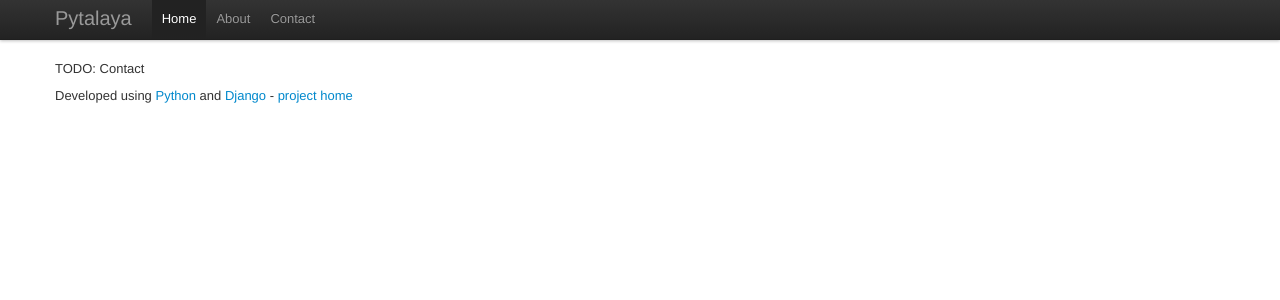
After one commit to fisadev/pytalaya, a Django app: page /contact/ in a window 1280 px wide. The commit adds this page. Shown: the top 300 px of the page. Run offline with Django 3.2, Linux system fonts and the light colour scheme; parts of the project's set-up code (start-up, migrations or seed data) failed here and were passed over; some libraries are stand-ins or nearby versions.

Commit message:
Scaffold for about and contact pages

```diff
--- /dev/null
+++ b/pytalaya/app/templates/about.html
@@ -0,0 +1,5 @@
+{% extends 'base.html' %}
+
+{% block content %}
+<p>TODO: About</p>
+{% endblock %}
--- a/pytalaya/app/templates/base.html
+++ b/pytalaya/app/templates/base.html
@@ -39,12 +39,12 @@
             <span class="icon-bar"></span>
             <span class="icon-bar"></span>
           </a>
-          <a class="brand" href="#">Project name</a>
+          <a class="brand" href="/">Pytalaya</a>
           <div class="nav-collapse">
             <ul class="nav">
-              <li class="active"><a href="#">Home</a></li>
-              <li><a href="#about">About</a></li>
-              <li><a href="#contact">Contact</a></li>
+              <li class="active"><a href="/">Home</a></li>
+              <li><a href="/about">About</a></li>
+              <li><a href="/contact">Contact</a></li>
             </ul>
           </div><!--/.nav-collapse -->
         </div>
--- /dev/null
+++ b/pytalaya/app/templates/contact.html
@@ -0,0 +1,5 @@
+{% extends 'base.html' %}
+
+{% block content %}
+<p>TODO: Contact</p>
+{% endblock %}
--- a/pytalaya/app/views.py
+++ b/pytalaya/app/views.py
@@ -7,6 +7,10 @@ from models import Team
 def home(request):
     '''Home page.'''
     return render(request, 'home.html', {})
+
+def contact(request):
+    '''Contact page.'''
+    return render(request, 'contact.html', {})
 
 def new_team(request):
     '''Create new team.'''
--- a/pytalaya/urls.py
+++ b/pytalaya/urls.py
@@ -7,6 +7,7 @@ admin.autodiscover()
 # normal views
 urlpatterns = patterns('app.views',
     url(r'^$', 'home', name='home'),
+    url(r'^contact/$', 'contact', name='contact'),
 
     url(r'^new_team/$', 'new_team', name='new_team'),
     url(r'^join_team/$', 'join_team', name='join_team'),
@@ -14,6 +15,10 @@ urlpatterns = patterns('app.views',
     url(r'^team_status/$', 'team_status', name='team_status'),
     url(r'^team_settings/$', 'team_settings', name='team_settings'),
     url(r'^my_status/$', 'my_status', name='my_status'),
+)
+
+urlpatterns += patterns('django.views.generic.simple',
+    url(r'^about/$', 'direct_to_template', {'template': 'about.html'}, name='about'),
 )
 
 # ajax views
```
